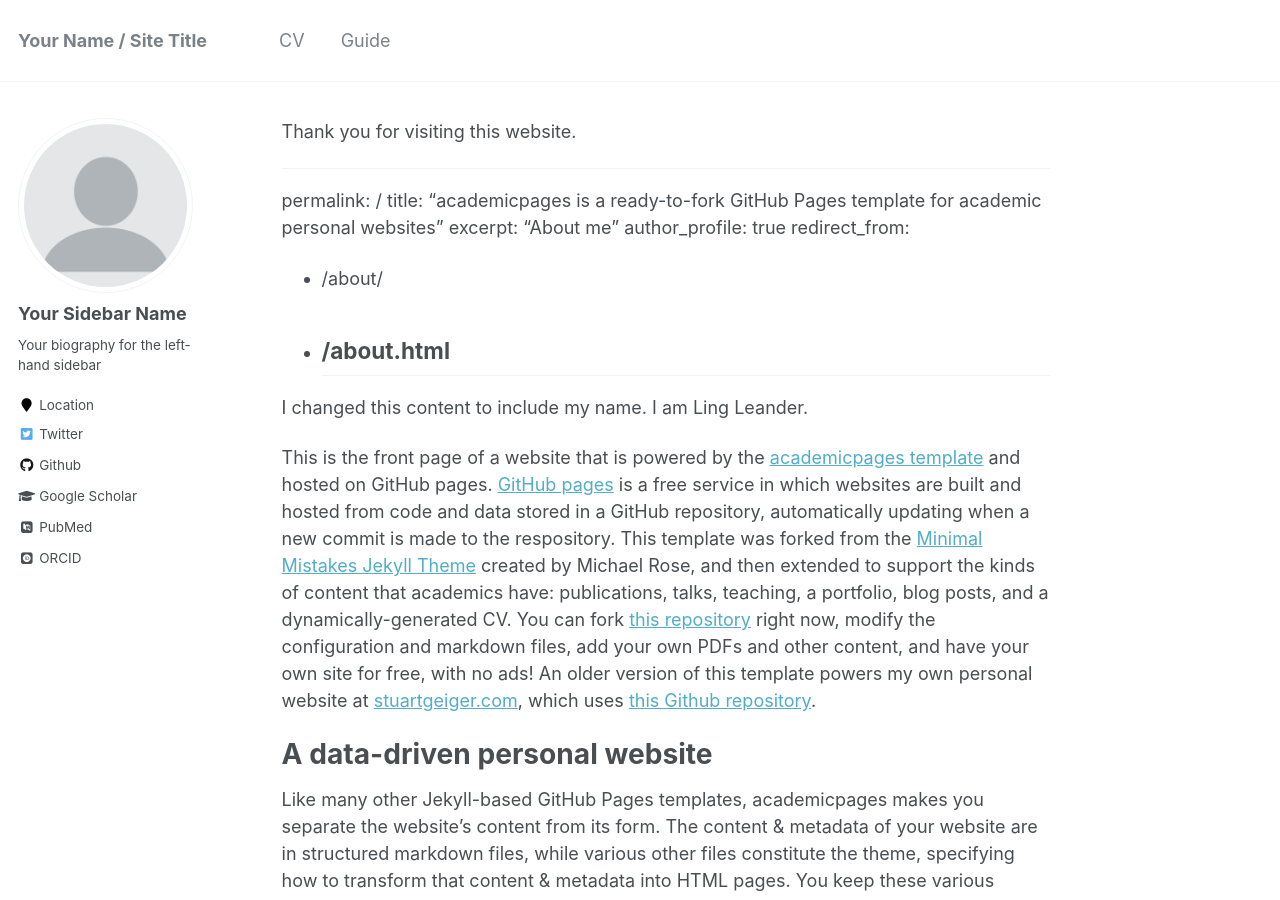
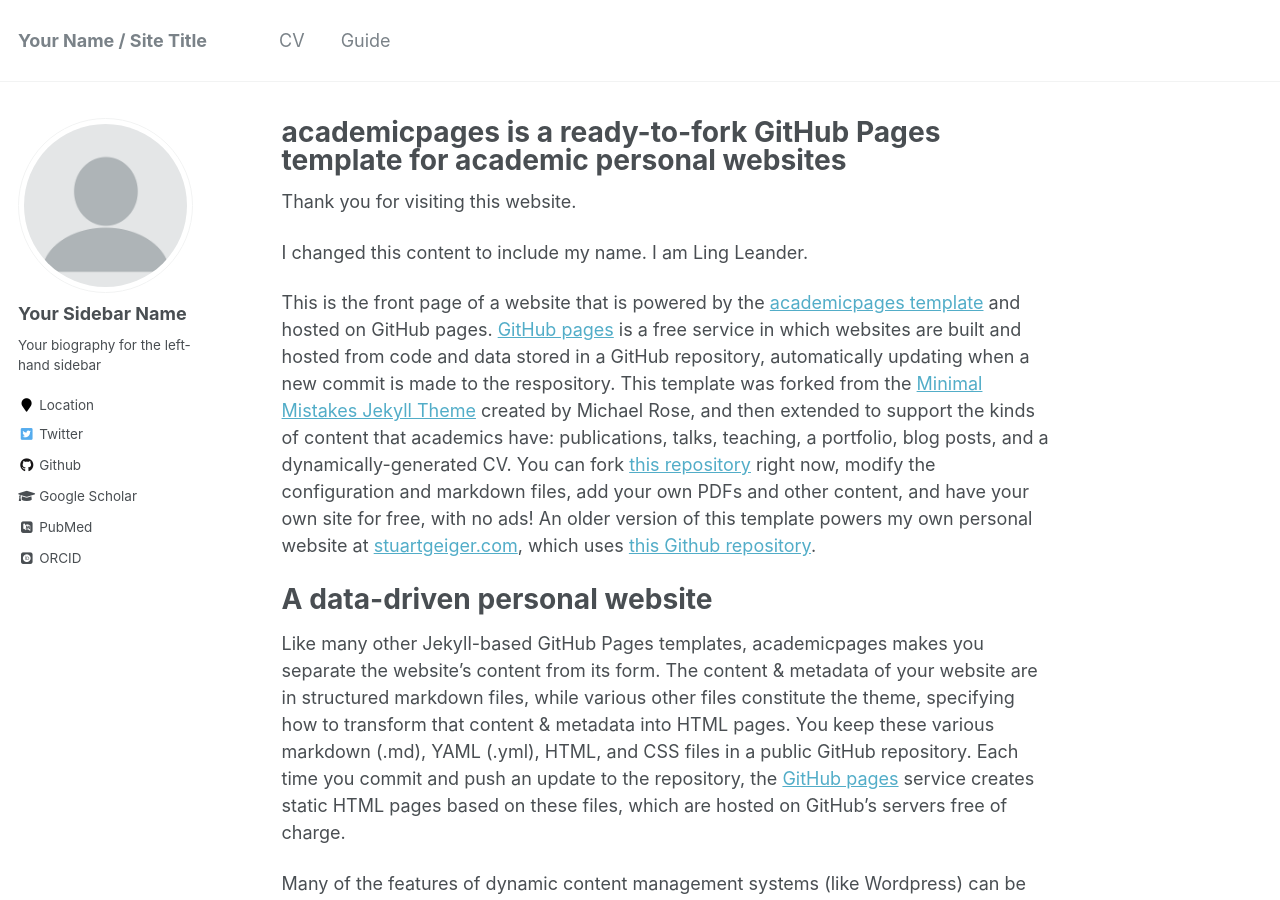
Before and after one commit to Trilmatz/GitHub-Pages-Example, a Jekyll site: the page built from _pages/about.md, in a window 1280 px wide and 900 px high. Built offline with Jekyll 4.4.1, drawn with Linux system fonts in a browser that asks for light colours; some web fonts are replaced; our own code applies the rules of GitHub Pages for plain Markdown files; part of the change alters nothing that is shown.

Commit message:
Corrected mistake in about.md that breaks website

```diff
--- a/_pages/about.md
+++ b/_pages/about.md
@@ -1,5 +1,3 @@
-Thank you for visiting this website.
-
 ---
 permalink: /
 title: "academicpages is a ready-to-fork GitHub Pages template for academic personal websites"
@@ -9,6 +7,8 @@ redirect_from:
   - /about/
   - /about.html
 ---
+
+Thank you for visiting this website.
 
 I changed this content to include my name.
 I am Ling Leander.
```
